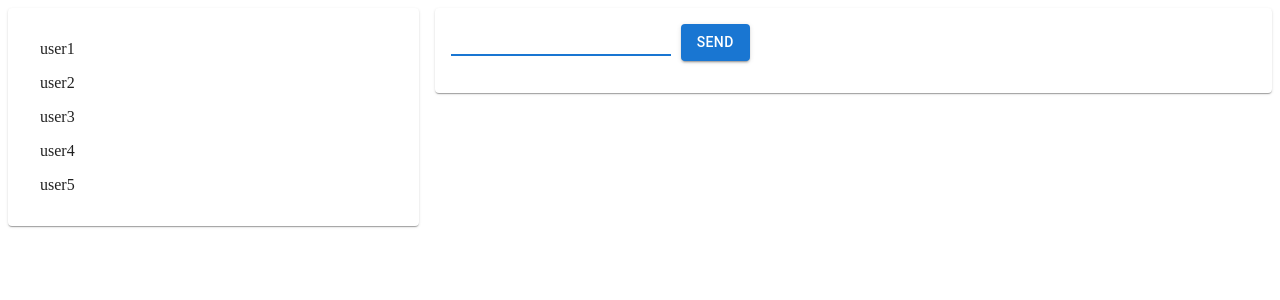
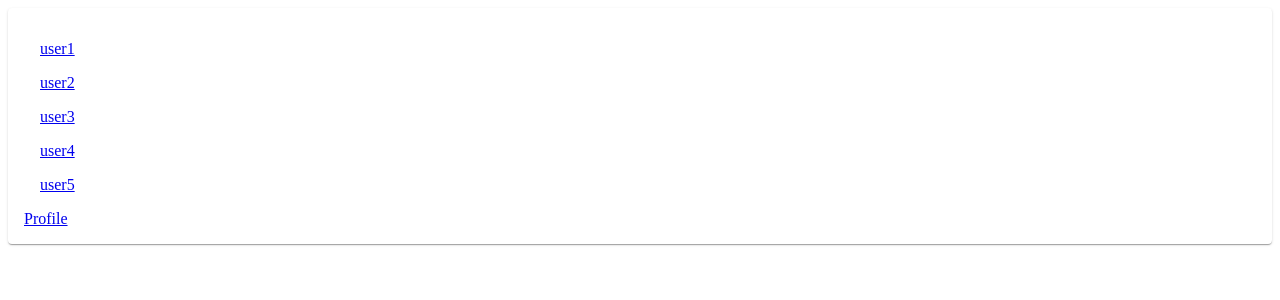
Before and after one commit to sayanasay/react, a React (Create React App) app: page / in a window 1280 px wide. Shown: the top 300 px of the page. Built offline with nearby package versions, Linux system fonts and the light colour scheme.

Commit message:
add homework 4

```diff
--- a/package.json
+++ b/package.json
@@ -9,6 +9,7 @@
     "@testing-library/user-event": "^12.1.10",
     "react": "^17.0.2",
     "react-dom": "^17.0.2",
+    "react-router-dom": "^5.3.0",
     "react-scripts": "4.0.3",
     "styled-components": "^5.3.1",
     "web-vitals": "^1.0.1"
--- a/src/Components/App.js
+++ b/src/Components/App.js
@@ -1,9 +1,10 @@
-import { useState, useEffect, useRef } from "react";
-import { Grid, Paper, ThemeProvider, createTheme } from '@material-ui/core';
+import { BrowserRouter, Route, Switch } from "react-router-dom";
+import Main from "./Main/Main";
+import ChatComponent from "./ChatComponent/ChatComponent";
+import NotFound from "./NotFound/NotFound";
+import Profile from "./Profile/Profile";
+import { createTheme, Paper} from "@material-ui/core";
 import { styled } from '@material-ui/styles';
-import FormComponent from "./FormComponent/FormComponent";
-import MessageList from "./MessageList/MessageList";
-import ChatsList from "./ChatsList/ChatsList";
 
 const theme = createTheme ({
   palette: {
@@ -17,43 +18,31 @@ const theme = createTheme ({
   },
  });
 
-const Item = styled(Paper)(({ theme }) => ({
+ const Item = styled(Paper)(({ theme }) => ({
   padding: theme.spacing(2),
 }));
 
 function App() {
-  const [messageList, setMessageList] = useState([]);
-  const ref = useRef(null);
   const chatsList = [{name: 'user1', id: '1'}, {name: 'user2', id: '2'}, {name: 'user3', id: '3'}, {name: 'user4', id: '4'}, {name: 'user5', id: '5'},]
 
-  useEffect(() => {
-    ref.current?.focus();
-  }, [messageList]);
-
-  useEffect(() => {
-    if ((messageList[messageList.length - 1]?.author) === 'user') {
-      setTimeout(() =>
-        setMessageList(prev => [...prev, { id: prev.length, text: 'This is automatic answer', author: 'robot' }])
-        , 1500)
-    }
-  }, [messageList]);
-
   return (
-    <ThemeProvider theme={theme}>
-      <Grid container spacing={2}>
-        <Grid item xs={4}>
-          <Item>
-            <ChatsList chatsList={chatsList}/>
-          </Item>
-        </Grid>
-        <Grid item xs={8}>
-          <Item>
-            <FormComponent setFunc={setMessageList} refVal={ref}/>
-            <MessageList messageList={messageList}/>
-          </Item>
-        </Grid>
-      </Grid>
-    </ThemeProvider>
+    <BrowserRouter>
+      <Switch>
+        <Route exact path="/">
+          <Main chatsList={chatsList} theme={theme} Item={Item} />
+        </Route>
+        <Route exact path="/chats/">
+          <ChatComponent chatsList={chatsList} theme={theme} Item={Item} />
+        </Route>
+        <Route exact path="/chats/:chatId">
+          <ChatComponent chatsList={chatsList} theme={theme} Item={Item} />
+        </Route>
+        <Route exact path="/profile">
+          <Profile />
+        </Route>
+        <Route component={NotFound} />
+      </Switch>
+    </BrowserRouter>
   );
 }
 
--- /dev/null
+++ b/src/Components/ChatComponent/ChatComponent.js
@@ -0,0 +1,50 @@
+import { useParams } from "react-router";
+import { useRef, useState, useEffect } from "react";
+import FormComponent from "../FormComponent/FormComponent";
+import MessageList from "../MessageList/MessageList";
+import CheckChat from "../HOC/checkChat";
+import { Grid, ThemeProvider } from '@material-ui/core';
+import ChatsList from "../ChatsList/ChatsList";
+
+const ChatComponent = ({ chatsList, theme, Item }) => {
+  const [messageList, setMessageList] = useState([]);
+  const ref = useRef(null);
+
+  useEffect(() => {
+    ref.current?.focus();
+  }, [messageList]);
+
+  useEffect(() => {
+    if ((messageList[messageList.length - 1]?.author) === 'user') {
+      setTimeout(() =>
+        setMessageList(prev => [...prev, { id: prev.length, text: 'This is automatic answer', author: 'robot' }])
+        , 1500)
+    }
+  }, [messageList]);
+
+  const { chatId } = useParams();
+
+  return (
+    <ThemeProvider theme={theme}>
+      <Grid container spacing={2}>
+        <Grid item xs={4}>
+          <Item>
+            <ChatsList chatsList={chatsList} />
+          </Item>
+        </Grid>
+        <Grid item xs={8}>
+          <Item>
+            <CheckChat chatId={chatId} chatsList={chatsList}>
+              <p>Chat {chatId}</p>
+              <FormComponent setFunc={setMessageList} refVal={ref} />
+              <MessageList messageList={messageList} />
+            </CheckChat>
+          </Item>
+        </Grid>
+      </Grid>
+    </ThemeProvider>
+
+  );
+}
+
+export default ChatComponent;
--- a/src/Components/ChatsList/ChatsList.js
+++ b/src/Components/ChatsList/ChatsList.js
@@ -1,14 +1,18 @@
 import { List, ListItem } from '@material-ui/core';
+import { Link } from 'react-router-dom';
 
 const ChatsList = ({chatsList}) => {
+
   return (
+    <>
       <List>
         {chatsList.map((obj) => (
           <ListItem key={obj.id}>
-          <div>{obj.name}</div>
+            <Link to={`/chats/${obj.id}`}>{obj.name}</Link>
           </ListItem>
         ))}
       </List>
+    </>
   );
 }
 
--- /dev/null
+++ b/src/Components/HOC/checkChat.js
@@ -0,0 +1,19 @@
+const CheckChat = ({ chatId, chatsList, children }) => {
+  if (chatsList.find((chat) => chat.id === chatId)){
+    return (
+      <>
+        {children}
+      </>
+    );
+  }
+  if (chatId === undefined) {
+    return (
+      <p>Choose chat</p>
+    )
+  }
+  else return (
+    <p>No chats found</p>
+  );
+}
+
+export default CheckChat;
--- /dev/null
+++ b/src/Components/Main/Main.js
@@ -0,0 +1,21 @@
+import { Grid, ThemeProvider } from '@material-ui/core';
+import ChatsList from "../ChatsList/ChatsList";
+import { Link } from 'react-router-dom';
+
+function Main({chatsList, theme, Item}) {
+
+  return (
+    <ThemeProvider theme={theme}>
+      <Grid container spacing={2}>
+        <Grid item xs={12}>
+          <Item>
+            <ChatsList chatsList={chatsList} />
+            <Link to="/profile">Profile</Link>
+          </Item>
+        </Grid>
+      </Grid>
+    </ThemeProvider>
+  );
+}
+
+export default Main;
--- /dev/null
+++ b/src/Components/NotFound/NotFound.js
@@ -0,0 +1,9 @@
+const NotFound = () => {
+  return (
+    <div>
+      <p>SORRY 404 NOT FOUND </p>
+    </div>
+  );
+};
+
+export default NotFound;
--- /dev/null
+++ b/src/Components/Profile/Profile.js
@@ -0,0 +1,7 @@
+function Profile() {
+  return (
+    <p>Profile Page</p>
+  );
+}
+
+export default Profile;
```
Also changed, not shown: 1 other file (tests, documents, lock files or other folders). Lines whose indentation alone changed are shown as unchanged.
